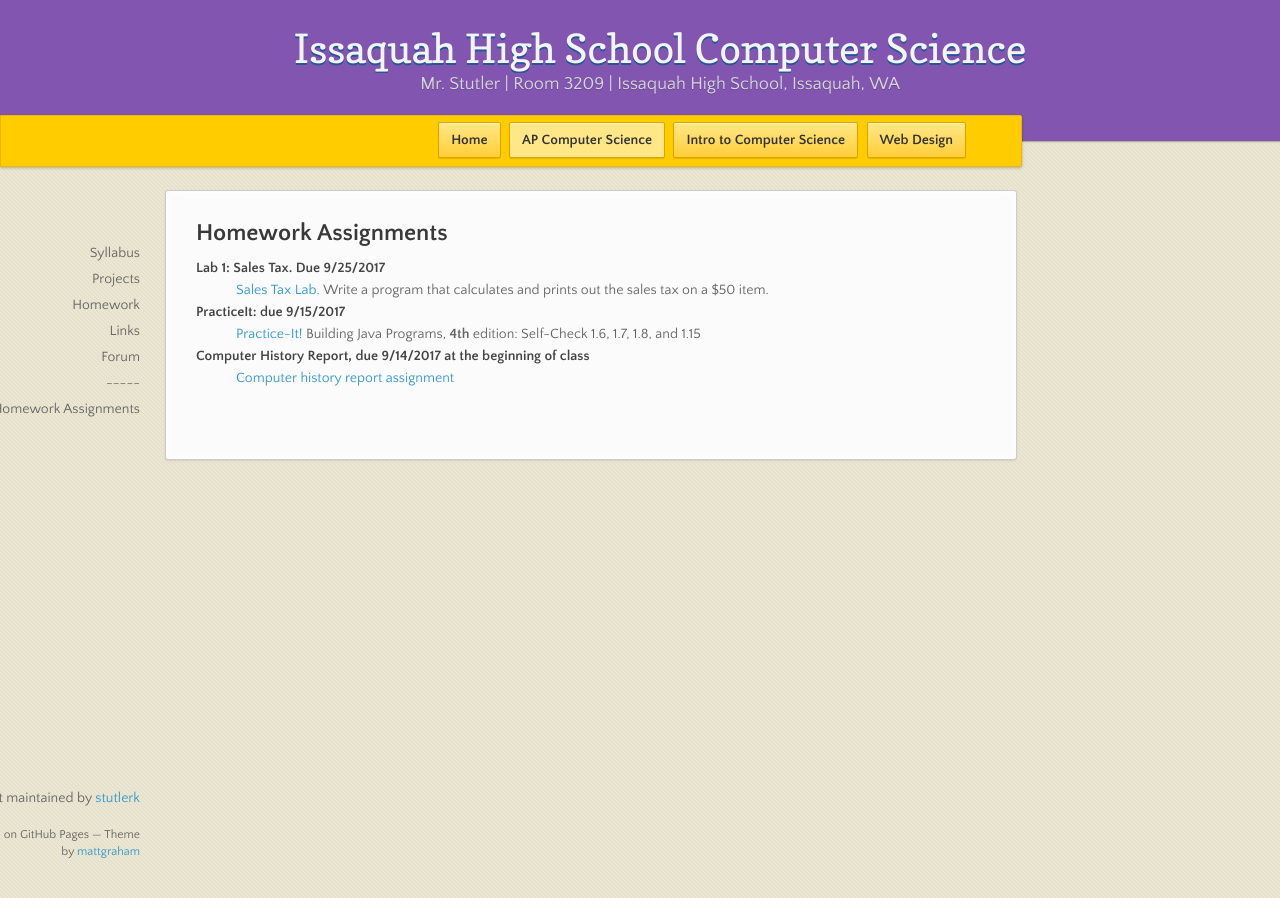
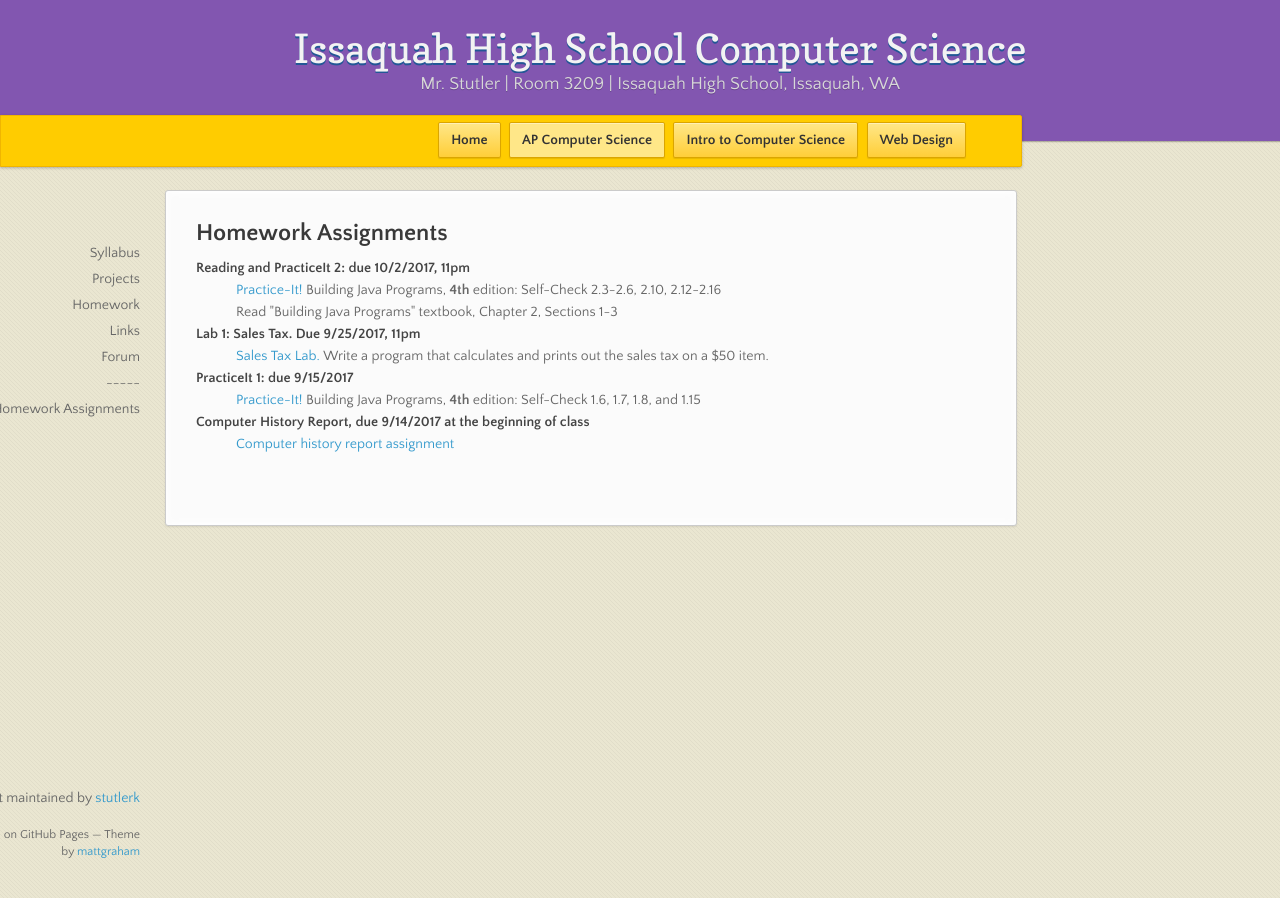
Before and after one commit to stutlerk/ihs-website, a Jekyll site: the page built from _apcs/homework.html, in a window 1280 px wide. Built offline with Jekyll 4.4.1, drawn with Linux system fonts in a browser that asks for light colours; nearby versions of some CDN libraries.

Commit message:
Update homework.html

```diff
--- a/_apcs/homework.html
+++ b/_apcs/homework.html
@@ -6,10 +6,14 @@ layout: course
 <section>
 <h2>Homework Assignments</h2>
   <dl>
-    <dt>Lab 1: Sales Tax. Due 9/25/2017</dt>
+    <dt>Reading and PracticeIt 2: due 10/2/2017, 11pm</dt>
+    <dd><a href="https://practiceit.cs.washington.edu/" target="_blank">Practice-It!</a> Building Java Programs, <b>4th</b> edition: Self-Check 2.3-2.6, 2.10, 2.12-2.16</dd>
+    <dd>Read "Building Java Programs" textbook, Chapter 2, Sections 1-3</dd>
+
+    <dt>Lab 1: Sales Tax. Due 9/25/2017, 11pm</dt>
     <dd><a href="https://issaquahwednet-my.sharepoint.com/personal/stutlerk_issaquah_wednet_edu/_layouts/15/guestaccess.aspx?docid=03afddb5c12b041e7841f77d11e0c7ff1&authkey=AdUaBi73vwJ0O6u4qjegk2A" target="_blank">Sales Tax Lab.</a> Write a program that calculates and prints out the sales tax on a $50 item.</dd>
 
-    <dt>PracticeIt: due 9/15/2017</dt>
+    <dt>PracticeIt 1: due 9/15/2017</dt>
     <dd><a href="https://practiceit.cs.washington.edu/" target="_blank">Practice-It!</a> Building Java Programs, <b>4th</b> edition: Self-Check 1.6, 1.7, 1.8, and 1.15</dd>
 
     <dt>Computer History Report, due 9/14/2017 at the beginning of class</dt>
```
